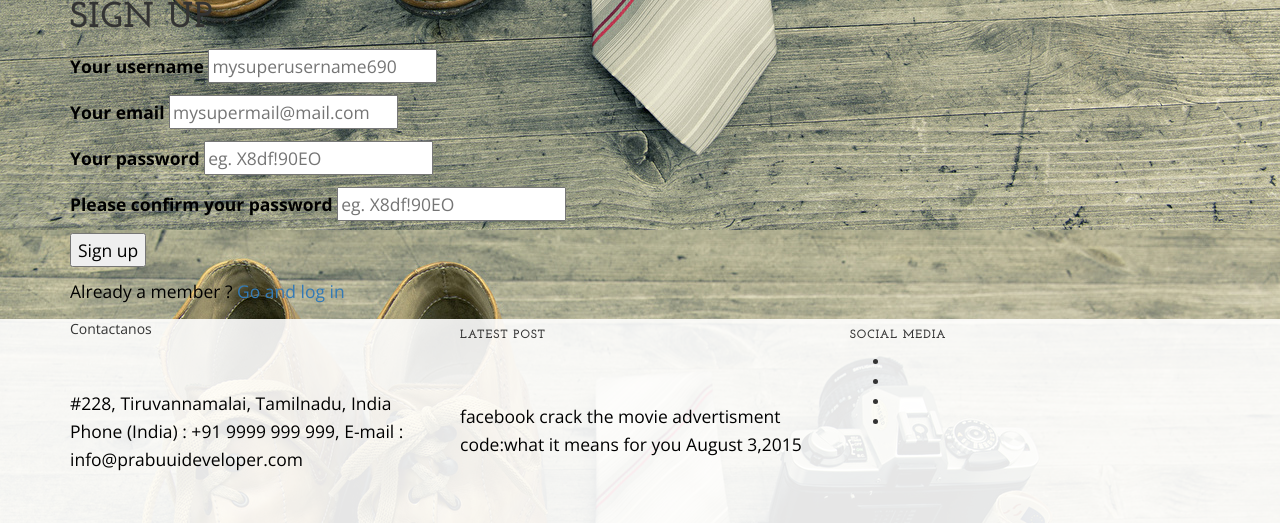
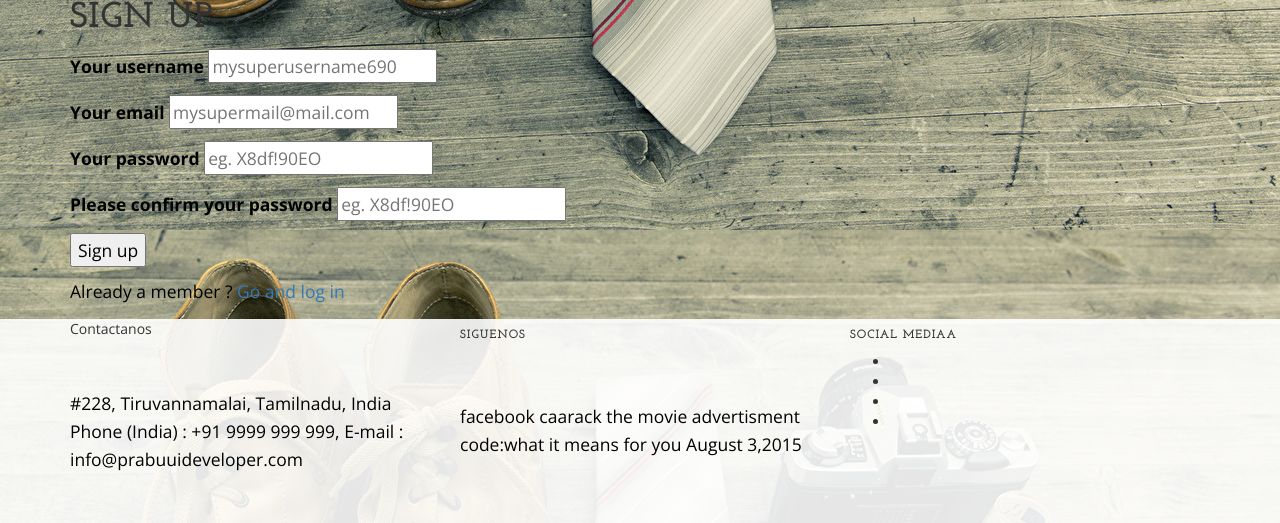
Before and after one commit to AndresVS18/sitioWebCDMU, a PHP site: page /iniciar.php in a window 1280 px wide. Shown: the part 623-1146 px from the top of the page. Run offline with PHP 8.4, Linux system fonts and the light colour scheme.

Commit message:
footernews

```diff
--- a/iniciar.php
+++ b/iniciar.php
@@ -165,6 +165,7 @@
       </div>
 
       <!--Final de Iniciar sesion-->
+
       <footer>
         <div class="container">
           <div class="row">
@@ -174,13 +175,13 @@
             </div>
 
             <div class="col-lg-4 col-md-4 footer-col">
-              <h6 class="heading7">LATEST POST</h6>
+              <h6 class="heading7">SIGUENOS</h6>
               <div class="post">
-                <p>facebook crack the movie advertisment <br> code:what it means for you <span>August 3,2015</span></p>
+                <p>facebook caarack the movie advertisment <br> code:what it means for you <span>August 3,2015</span></p>
                 </div>
             </div>
             <div class="col-lg-4 col-md-4 footer-col">
-              <h6 class="heading7">Social Media</h6>
+              <h6 class="heading7">Social Mediaa</h6>
               <ul class="footer-social">
                 <li><i class="fa fa-linkedin social-icon linked-in" aria-hidden="true"></i></li>
                 <li><i class="fa fa-facebook social-icon facebook" aria-hidden="true"></i></li>
@@ -192,6 +193,8 @@
         </div>
       </footer>
 
+
+
       <!-- jQuery -->
       <script src="js/jquery.js"></script>
 
```
Also changed, not shown: servicios.php (+5 -3 lines).
